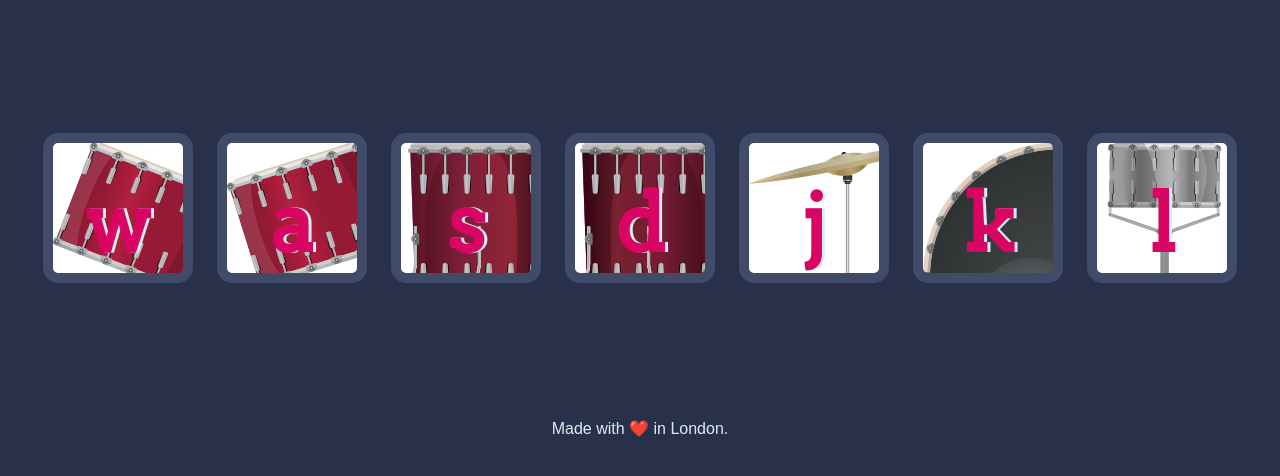
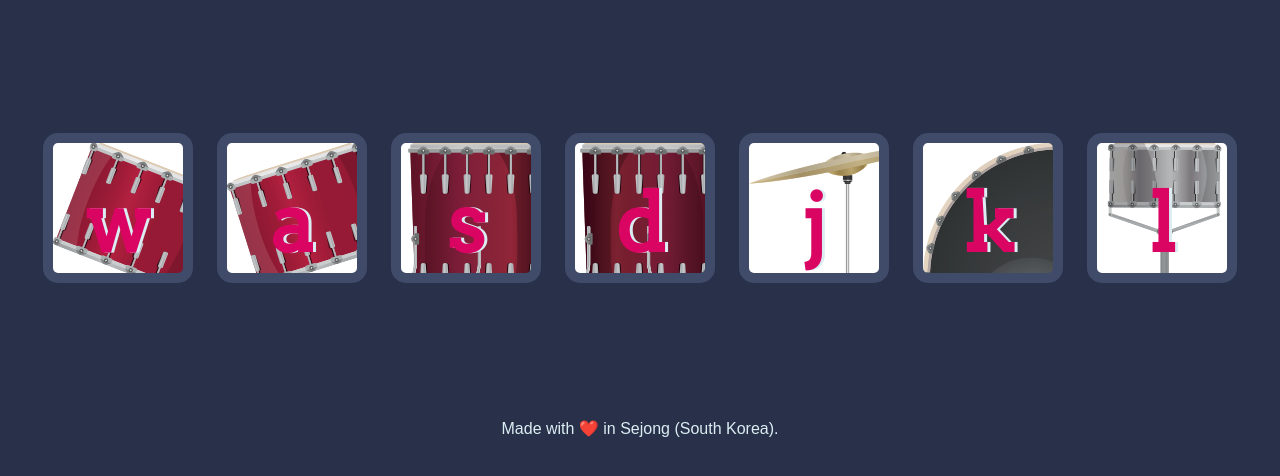
Before and after one commit to marcelmbarga/Drum, a plain HTML site: page index.html in a window 1280 px wide. Shown: the part 156-632 px from the top of the page. Drawn offline with Linux system fonts and the light colour scheme.

Commit message:
Personalize to my taste

```diff
--- a/index.html
+++ b/index.html
@@ -23,7 +23,7 @@
 
 
   <footer>
-    Made with ❤️ in London.
+    Made with ❤️ in Sejong (South Korea).
   </footer>
   <script type="text/javascript"  src="index.js"></script>
 </body>
```
